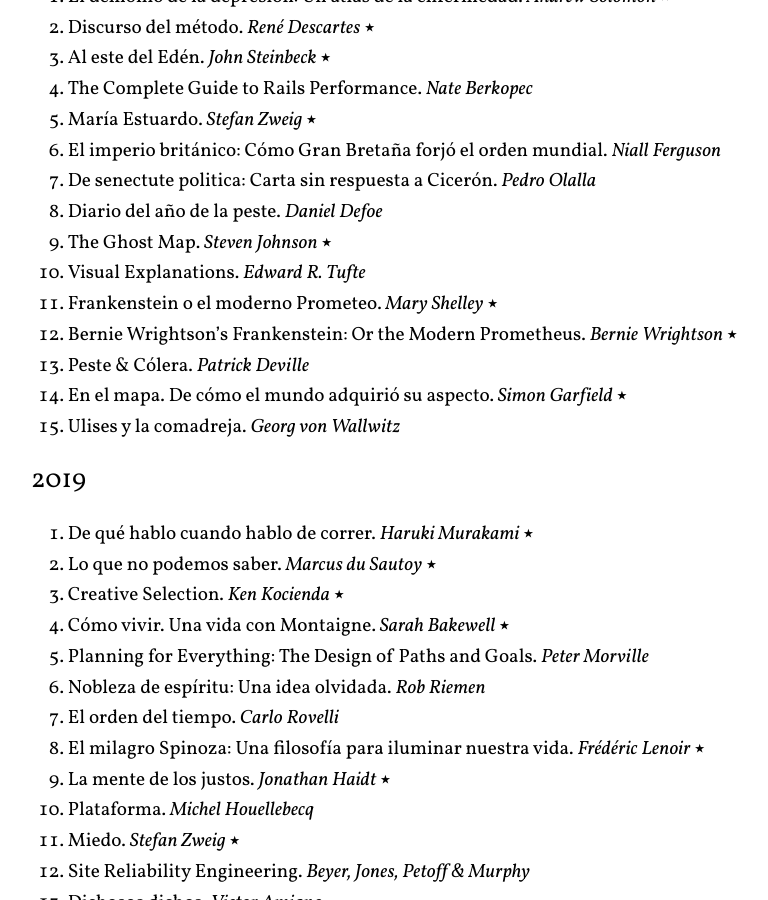
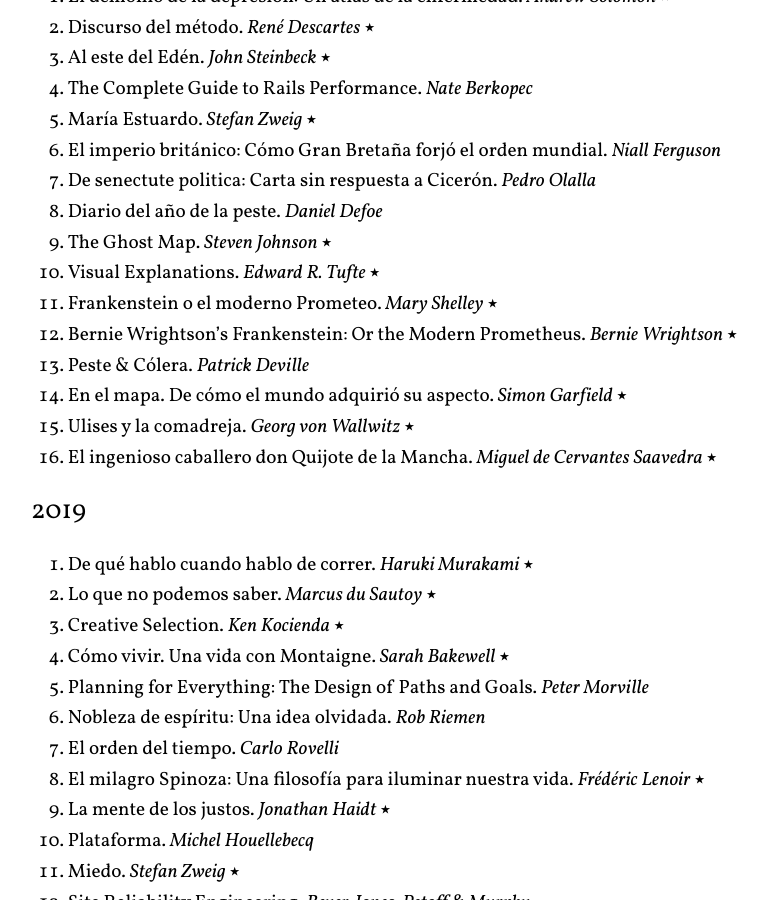
Before and after one commit to arturoherrero/arturoherrero.com, a Jekyll site: the page built from pages/books.md, in a window 1280 px wide and 900 px high, scrolled down 347 px. Shown: the whole window, without its empty margins (249-1017 px from the left). Built offline with Jekyll 4.4.1, drawn with Linux system fonts in a browser that asks for light colours.

Commit message:
Update lists

```diff
--- a/pages/books.md
+++ b/pages/books.md
@@ -19,12 +19,13 @@
 7. De senectute politica: Carta sin respuesta a Cicerón. *Pedro Olalla*
 8. Diario del año de la peste. *Daniel Defoe*
 9. The Ghost Map. *Steven Johnson* ⭑
-10. Visual Explanations. *Edward R. Tufte*
+10. Visual Explanations. *Edward R. Tufte* ⭑
 11. Frankenstein o el moderno Prometeo. *Mary Shelley* ⭑
 12. Bernie Wrightson's Frankenstein: Or the Modern Prometheus. *Bernie Wrightson* ⭑
 13. Peste & Cólera. *Patrick Deville*
 14. En el mapa. De cómo el mundo adquirió su aspecto. *Simon Garfield* ⭑
-15. Ulises y la comadreja. *Georg von Wallwitz*
+15. Ulises y la comadreja. *Georg von Wallwitz* ⭑
+16. El ingenioso caballero don Quijote de la Mancha. *Miguel de Cervantes Saavedra* ⭑
 
 
 ### 2019
```
Also changed, not shown: pages/directors.md (+1 -0 lines), pages/movies.md (+2 -0 lines).
